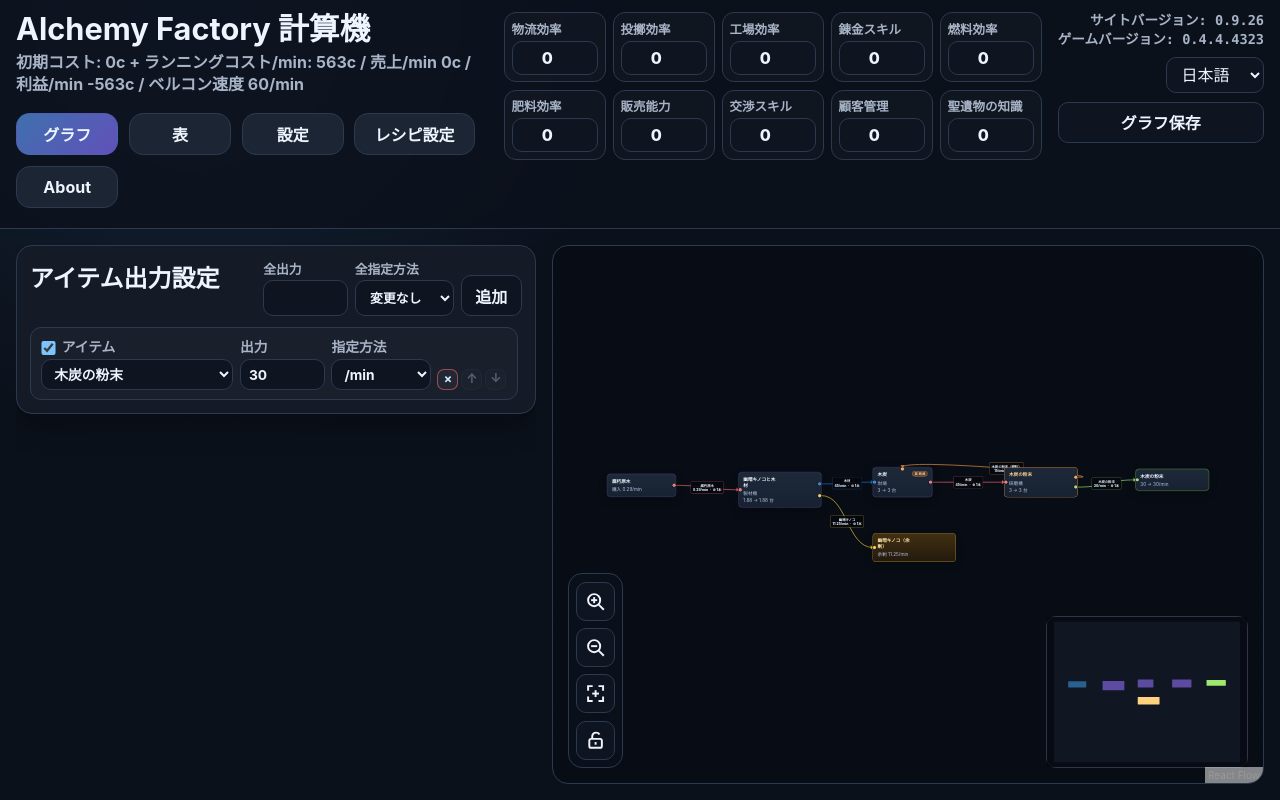
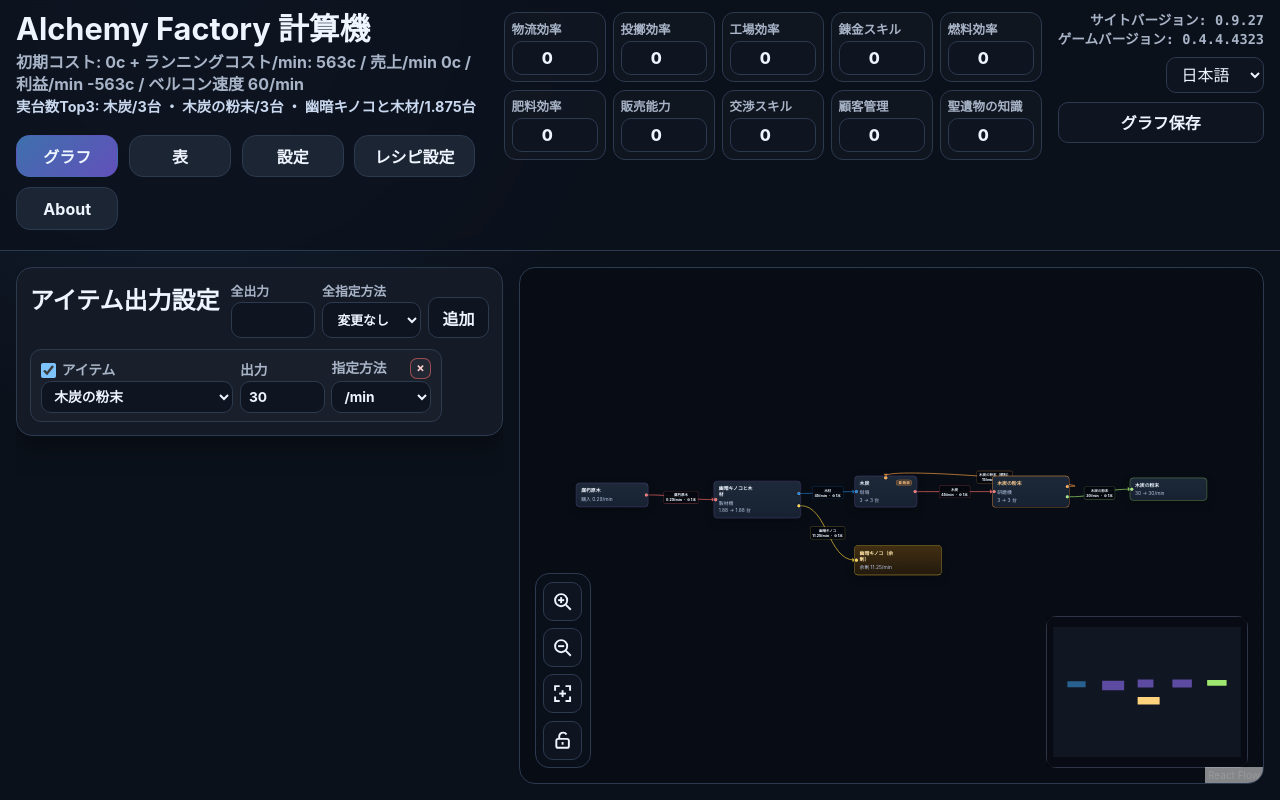
Before and after one commit to spaltfcy/alchemyfactory-calculator, a React (Vite) app: page / in a window 1280 px wide. Built offline with nearby package versions, Linux system fonts and the light colour scheme.

Commit message:
v0.9.27 Improve item output controls and table sorting

```diff
--- a/package.json
+++ b/package.json
@@ -1,6 +1,6 @@
 {
   "name": "alchemyfactory-calculator",
-  "version": "0.9.26",
+  "version": "0.9.27",
   "private": true,
   "type": "module",
   "scripts": {
--- a/src/App.tsx
+++ b/src/App.tsx
@@ -1,11 +1,11 @@
 import { useEffect, useMemo, useRef, useState, type ChangeEvent, type CSSProperties } from 'react';
-import type { AbilityId, AppSettings, AppState } from './types';
+import type { AbilityId, AppSettings, AppState, TablePreferences } from './types';
 import { filterPositiveTargets, sanitizeNegativeTargets } from './engine/targetValidation';
 import { calculationInvalidPersistentError, createUserMessage, messageText, type UserMessageInput, type UserMessageLog } from './utils/userMessages';
 import { DEFAULT_STATE } from './defaultState';
 import { calculate } from './engine/calculate';
 import { loadState, saveState } from './utils/storage';
-import { t } from './i18n';
+import { t, text } from './i18n';
 import { ABILITY_IDS, ABILITY_MAX_LEVEL, normalizeAbilityLevel, normalizeAbilitySettings } from './data/abilityTables';
 import { ItemOutputSettings } from './components/ItemOutputSettings';
 import { GraphTab, type GraphFocusRequest } from './components/GraphTab';
@@ -18,8 +18,9 @@ import { DebugTab } from './components/DebugTab';
 import { formatCopper, formatNumber } from './utils/format';
 import { getMachinePreferences } from './data/machinePreferences';
 import { getParadoxSettings, isParadoxableItem } from './data/paradox';
+import { recipeById } from './data/recipes';
 
-const APP_VERSION = '0.9.26';
+const APP_VERSION = '0.9.27';
 const GAME_VERSION = '0.4.4.4323';
 
 type RuntimeFlags = {
@@ -128,6 +129,14 @@ function mergeInitialState(safeMode: boolean): AppState {
         enabled: true,
       },
     },
+    tablePreferences: {
+      ...DEFAULT_STATE.tablePreferences,
+      ...(saved.tablePreferences ?? {}),
+      machineSort: {
+        ...DEFAULT_STATE.tablePreferences.machineSort,
+        ...(saved.tablePreferences?.machineSort ?? {}),
+      },
+    },
     abilities: normalizeAbilitySettings(saved.abilities),
     recipePreferences: { ...DEFAULT_STATE.recipePreferences, ...saved.recipePreferences },
     surplusPolicies: { ...DEFAULT_STATE.surplusPolicies, ...saved.surplusPolicies },
@@ -168,6 +177,17 @@ function settingsForCalculation(settings: AppSettings): AppSettings {
     thermalExtractor: {
       ...(settings.thermalExtractor ?? DEFAULT_STATE.settings.thermalExtractor),
       height: Number.isFinite(thermalExtractorHeight) ? thermalExtractorHeight : DEFAULT_STATE.settings.thermalExtractor.height,
+    },
+  };
+}
+
+
+function tablePreferencesWithMachineSort(current: TablePreferences, machineSort: TablePreferences['machineSort']): TablePreferences {
+  return {
+    ...current,
+    machineSort: {
+      ...current.machineSort,
+      ...machineSort,
     },
   };
 }
@@ -314,6 +334,21 @@ export function App() {
     [calculationTargets, calculationSettings, state.abilities, state.recipePreferences, state.surplusPolicies],
   );
 
+  const topMachineLine = useMemo(() => {
+    const unit = lang === 'ja' ? '台' : ' machines';
+    const entries = Object.values(result.recipeStats)
+      .filter((row) => Number.isFinite(row.actualMachines) && row.actualMachines > 0)
+      .sort((a, b) => b.actualMachines - a.actualMachines || a.recipeId.localeCompare(b.recipeId))
+      .slice(0, 3)
+      .map((row) => {
+        const recipe = recipeById[row.recipeId];
+        const recipeName = recipe ? text(recipe.name, lang) : row.recipeId;
+        return `${recipeName}/${formatNumber(row.actualMachines, 3)}${unit}`;
+      });
+    if (entries.length === 0) return '';
+    return (lang === 'ja' ? '実台数Top3: ' : 'Top actual machines: ') + entries.join(' ・ ');
+  }, [lang, result.recipeStats]);
+
   const calculationErrorKey = useMemo(
     () =>
       result.calculationStatus === 'invalid'
@@ -429,6 +464,8 @@ export function App() {
               <span className="debug-metric-inline"> / {debugCalculationLine}</span>
             )}
           </p>
+
+          {topMachineLine && <p className="top-machine-line">{topMachineLine}</p>}
 
           <nav className="tabs">
             {visibleTabs.map((tab) => (
@@ -561,7 +598,19 @@ export function App() {
               debug={runtimeFlags.debug}
             />
           </div>
-          {state.activeTab === 'table' && <TableTab lang={lang} result={result} />}
+          {state.activeTab === 'table' && (
+            <TableTab
+              lang={lang}
+              result={result}
+              tablePreferences={state.tablePreferences}
+              onTablePreferencesChange={(nextPreferences) =>
+                setState((current) => ({
+                  ...current,
+                  tablePreferences: tablePreferencesWithMachineSort(current.tablePreferences, nextPreferences.machineSort),
+                }))
+              }
+            />
+          )}
           {state.activeTab === 'settings' && <SettingsTab state={state} setState={setState} safeMode={runtimeFlags.safeMode} onBeginJsonImport={clearActiveUserMessages} onUserMessage={addUserMessage} appVersion={APP_VERSION} gameVersion={GAME_VERSION} />}
           {state.activeTab === 'recipeSettings' && <RecipeSettingsTab state={state} setState={setState} />}
           {state.activeTab === 'about' && <AboutTab lang={lang} />}
--- a/src/components/ItemOutputSettings.tsx
+++ b/src/components/ItemOutputSettings.tsx
@@ -64,15 +64,6 @@ function makeTarget(lang: Lang, targetDefaults: TargetDefaults): ProductionTarge
     mode: targetDefaults.mode,
     value: targetDefaults.value,
   };
-}
-
-function moveTarget(targets: ProductionTarget[], index: number, delta: number): ProductionTarget[] {
-  const nextIndex = index + delta;
-  if (nextIndex < 0 || nextIndex >= targets.length) return targets;
-  const next = [...targets];
-  const [target] = next.splice(index, 1);
-  next.splice(nextIndex, 0, target);
-  return next;
 }
 
 function moveTargetToIndex(targets: ProductionTarget[], fromIndex: number, toIndex: number): ProductionTarget[] {
@@ -174,13 +165,14 @@ export function ItemOutputSettings({ lang, targets, targetDefaults, onChange, on
     if (nextMode !== '') applyBulkOutput(nextMode);
   }
 
-  function reorderTarget(index: number, delta: number) {
-    const nextTargets = moveTarget(draftTargets, index, delta);
-    if (sameTargetOrder(nextTargets, draftTargets)) return;
-    commitTargets(nextTargets);
-  }
 
   function onDragStart(event: DragEvent<HTMLDivElement>, targetId: string): void {
+    const target = event.target;
+    if (target instanceof HTMLElement && target.closest('.item-output-value-field')) {
+      event.preventDefault();
+      setDraggingTargetId(null);
+      return;
+    }
     setDraggingTargetId(targetId);
     event.dataTransfer.effectAllowed = 'move';
     event.dataTransfer.setData('text/plain', targetId);
@@ -208,8 +200,6 @@ export function ItemOutputSettings({ lang, targets, targetDefaults, onChange, on
   const bulkOutputLabel = lang === 'ja' ? '全出力' : 'All output';
   const bulkModeLabel = lang === 'ja' ? '全指定方法' : 'All methods';
   const noBulkModeLabel = lang === 'ja' ? '変更なし' : 'No change';
-  const moveUpLabel = lang === 'ja' ? '上へ移動' : 'Move up';
-  const moveDownLabel = lang === 'ja' ? '下へ移動' : 'Move down';
   const removeLabel = lang === 'ja' ? '削除' : 'Remove';
   const enabledLabel = lang === 'ja' ? 'このレシピを使う' : 'Use this recipe';
 
@@ -245,7 +235,7 @@ export function ItemOutputSettings({ lang, targets, targetDefaults, onChange, on
       </div>
 
       <div className="item-output-list" aria-label={t('itemOutputSettings', lang)}>
-        {draftTargets.map((target, index) => (
+        {draftTargets.map((target) => (
           <div
             className={draggingTargetId === target.id ? 'item-output-card is-dragging' : 'item-output-card'}
             key={target.id}
@@ -281,7 +271,7 @@ export function ItemOutputSettings({ lang, targets, targetDefaults, onChange, on
               </select>
             </label>
 
-            <label className="item-output-field" onDoubleClick={(event) => event.stopPropagation()}>
+            <label className="item-output-field item-output-value-field" draggable={false} onDragStart={(event) => event.preventDefault()} onDoubleClick={(event) => event.stopPropagation()}>
               <span>{outputLabel}</span>
               <input
                 type="number"
@@ -295,8 +285,18 @@ export function ItemOutputSettings({ lang, targets, targetDefaults, onChange, on
               />
             </label>
 
-            <label className="item-output-field" onDoubleClick={(event) => event.stopPropagation()}>
-              <span>{t('mode', lang)}</span>
+            <div className="item-output-field item-output-mode-field" onDoubleClick={(event) => event.stopPropagation()}>
+              <div className="item-output-mode-heading">
+                <span>{t('mode', lang)}</span>
+                <button
+                  type="button"
+                  className="item-output-remove danger"
+                  aria-label={removeLabel}
+                  onClick={() => commitTargets(draftTargets.filter((x) => x.id !== target.id))}
+                >
+                  ×
+                </button>
+              </div>
               <select
                 value={target.mode}
                 onChange={(event: ChangeEvent<HTMLSelectElement>) =>
@@ -306,35 +306,6 @@ export function ItemOutputSettings({ lang, targets, targetDefaults, onChange, on
                 <option value="rate">{t('rateShort', lang)}</option>
                 <option value="machines">{t('machinesShort', lang)}</option>
               </select>
-            </label>
-
-            <div className="item-output-card-actions" aria-label={lang === 'ja' ? '削除と並び替え' : 'Remove and sort'} onDoubleClick={(event) => event.stopPropagation()}>
-              <button
-                type="button"
-                className="item-output-remove danger"
-                aria-label={removeLabel}
-                onClick={() => commitTargets(draftTargets.filter((x) => x.id !== target.id))}
-              >
-                ×
-              </button>
-              <button
-                type="button"
-                className="item-output-order-button"
-                disabled={index === 0}
-                aria-label={moveUpLabel}
-                onClick={() => reorderTarget(index, -1)}
-              >
-                ↑
-              </button>
-              <button
-                type="button"
-                className="item-output-order-button"
-                disabled={index === draftTargets.length - 1}
-                aria-label={moveDownLabel}
-                onClick={() => reorderTarget(index, 1)}
-              >
-                ↓
-              </button>
             </div>
           </div>
         ))}
--- a/src/components/TableTab.tsx
+++ b/src/components/TableTab.tsx
@@ -1,5 +1,5 @@
-import type { Lang } from '../types';
-import type { CalculationResult, ConveyorEdgeStat } from '../engine/calculate';
+import type { Lang, MachineTableSortKey, TablePreferences } from '../types';
+import type { CalculationResult, ConveyorEdgeStat, RecipeStat } from '../engine/calculate';
 import { itemById } from '../data/items';
 import { machineById } from '../data/machines';
 import { recipeById } from '../data/recipes';
@@ -9,6 +9,14 @@ import { formatCopper, formatNumber, formatRate } from '../utils/format';
 export type TableTabProps = {
   lang: Lang;
   result: CalculationResult;
+  tablePreferences: TablePreferences;
+  onTablePreferencesChange: (tablePreferences: TablePreferences) => void;
+};
+
+type MachineTableColumn = {
+  key: MachineTableSortKey;
+  label: string;
+  align?: 'left' | 'right';
 };
 
 function fallbackName(id: string, lang: Lang): string {
@@ -20,47 +28,77 @@ function transportCountLabel(edge: ConveyorEdgeStat, lang: Lang): string {
   return String(edge.transportUnits ?? edge.belts);
 }
 
-export function TableTab({ lang, result }: TableTabProps) {
-  const recipeRows = Object.values(result.recipeStats).sort((a, b) => a.recipeId.localeCompare(b.recipeId));
+function recipeName(row: RecipeStat, lang: Lang): string {
+  const recipe = recipeById[row.recipeId];
+  return recipe ? text(recipe.name, lang) : row.recipeId;
+}
+
+function machineName(row: RecipeStat, lang: Lang): string {
+  const machine = machineById[row.machineId];
+  return machine ? text(machine.name, lang) : row.machineId;
+}
+
+function surplusTotal(row: RecipeStat): number {
+  return Object.values(row.surplusOutputRates).reduce((sum, value) => sum + Math.max(0, value), 0);
+}
+
+function compareText(a: string, b: string, lang: Lang): number {
+  return new Intl.Collator(lang === 'ja' ? 'ja' : 'en', { numeric: true, sensitivity: 'base' }).compare(a, b);
+}
+
+function compareMachineRows(a: RecipeStat, b: RecipeStat, key: MachineTableSortKey, lang: Lang): number {
+  if (key === 'recipe') return compareText(recipeName(a, lang), recipeName(b, lang), lang);
+  if (key === 'machine') return compareText(machineName(a, lang), machineName(b, lang), lang);
+  if (key === 'theoreticalMachines') return a.theoreticalMachines - b.theoreticalMachines;
+  if (key === 'actualMachines') return a.actualMachines - b.actualMachines;
+  return surplusTotal(a) - surplusTotal(b);
+}
+
+function machineSortLabel(active: boolean, direction: TablePreferences['machineSort']['direction']): string {
+  if (!active) return '';
+  return direction === 'asc' ? ' ▲' : ' ▼';
+}
+
+export function TableTab({ lang, result, tablePreferences, onTablePreferencesChange }: TableTabProps) {
+  const machineSort = tablePreferences.machineSort;
+  const machineColumns: MachineTableColumn[] = [
+    { key: 'recipe', label: t('recipe', lang) },
+    { key: 'machine', label: t('machines', lang) },
+    { key: 'theoreticalMachines', label: lang === 'ja' ? '理論台数' : 'Theoretical', align: 'right' },
+    { key: 'actualMachines', label: lang === 'ja' ? '実台数' : 'Actual', align: 'right' },
+    { key: 'surplus', label: t('surplus', lang) },
+  ];
+
+  const recipeRows = Object.values(result.recipeStats).sort((a, b) => {
+    const direction = machineSort.direction === 'asc' ? 1 : -1;
+    const primary = compareMachineRows(a, b, machineSort.key, lang) * direction;
+    if (primary !== 0) return primary;
+    return a.recipeId.localeCompare(b.recipeId);
+  });
   const itemRows = Object.values(result.itemStats).sort((a, b) => a.itemId.localeCompare(b.itemId));
   const initialCostLabel = lang === 'ja' ? '初期コスト' : 'Initial cost';
   const runningCostLabel = lang === 'ja' ? 'ランニングコスト/min' : 'Running cost/min';
   const initialPurchasedLabel = lang === 'ja' ? '初期購入' : 'Initial purchase';
 
+  function setMachineSort(key: MachineTableSortKey): void {
+    const direction = machineSort.key === key && machineSort.direction === 'asc' ? 'desc' : 'asc';
+    onTablePreferencesChange({
+      ...tablePreferences,
+      machineSort: { key, direction },
+    });
+  }
+
   return (
     <div className="table-tab">
-      <section className="panel table-summary-panel">
-        <div className="table-summary-grid">
-          <div>
-            <span>{initialCostLabel}</span>
-            <strong>{formatCopper(result.totals.initialCostCopper)}</strong>
-          </div>
-          <div>
-            <span>{runningCostLabel}</span>
-            <strong>{formatCopper(result.totals.runningCostCopperPerMin)}</strong>
-          </div>
-          <div>
-            <span>{t('revenue', lang)}</span>
-            <strong>{formatCopper(result.totals.revenueCopperPerMin)}</strong>
-          </div>
-          <div>
-            <span>{t('profit', lang)}</span>
-            <strong>{formatCopper(result.totals.profitCopperPerMin)}</strong>
-          </div>
-          <div>
-            <span>{t('conveyorSpeed', lang)}</span>
-            <strong>{formatNumber(result.totals.conveyorItemsPerMinute)}/min</strong>
-          </div>
-        </div>
-
-        {result.warnings.length > 0 && (
+      {result.warnings.length > 0 && (
+        <section className="panel table-warning-panel">
           <div className="warning-list">
             {result.warnings.map((warning, index) => (
               <p key={index}>! {lang === 'ja' ? warning.messageJa : warning.messageEn}</p>
             ))}
           </div>
-        )}
-      </section>
+        </section>
+      )}
 
       <section className="panel table-section">
         <h2>{t('machinesTable', lang)}</h2>
@@ -69,17 +107,24 @@ export function TableTab({ lang, result }: TableTabProps) {
           <table className="data-table">
             <thead>
               <tr>
-                <th>{t('recipe', lang)}</th>
-                <th>{t('machines', lang)}</th>
-                <th>{lang === 'ja' ? '理論台数' : 'Theoretical'}</th>
-                <th>{lang === 'ja' ? '実台数' : 'Actual'}</th>
-                <th>{t('surplus', lang)}</th>
+                {machineColumns.map((column) => {
+                  const active = machineSort.key === column.key;
+                  return (
+                    <th key={column.key} aria-sort={active ? (machineSort.direction === 'asc' ? 'ascending' : 'descending') : 'none'}>
+                      <button
+                        type="button"
+                        className={column.align === 'right' ? 'table-sort-button table-sort-button-right' : 'table-sort-button'}
+                        onClick={() => setMachineSort(column.key)}
+                      >
+                        {column.label}{machineSortLabel(active, machineSort.direction)}
+                      </button>
+                    </th>
+                  );
+                })}
               </tr>
             </thead>
             <tbody>
               {recipeRows.map((row) => {
-                const recipe = recipeById[row.recipeId];
-                const machine = machineById[row.machineId];
                 const surplus = Object.entries(row.surplusOutputRates)
                   .filter(([, value]) => value > 0)
                   .map(([itemId, value]) => {
@@ -90,8 +135,8 @@ export function TableTab({ lang, result }: TableTabProps) {
 
                 return (
                   <tr key={row.recipeId}>
-                    <td>{recipe ? text(recipe.name, lang) : row.recipeId}</td>
-                    <td>{machine ? text(machine.name, lang) : row.machineId}</td>
+                    <td>{recipeName(row, lang)}</td>
+                    <td>{machineName(row, lang)}</td>
                     <td>{formatNumber(row.theoreticalMachines, 3)}</td>
                     <td>{formatNumber(row.actualMachines, 3)}</td>
                     <td>{surplus || '-'}</td>
--- a/src/defaultState.ts
+++ b/src/defaultState.ts
@@ -7,6 +7,12 @@ export const DEFAULT_STATE: AppState = {
   version: 27,
   language: 'ja',
   activeTab: 'graph',
+  tablePreferences: {
+    machineSort: {
+      key: 'recipe',
+      direction: 'asc',
+    },
+  },
   targets: [
     {
       id: 'target-1',
--- a/src/styles.css
+++ b/src/styles.css
@@ -131,6 +131,14 @@ a {
   line-height: 1.35;
 }
 
+.top-machine-line {
+  margin: 0.2rem 0 0;
+  color: #c9d8ef;
+  font-size: 0.9rem;
+  font-weight: 750;
+  line-height: 1.3;
+}
+
 .main-layout {
   display: grid;
   grid-template-columns: max-content minmax(0, 1fr);
@@ -332,7 +340,7 @@ a {
 .item-output-card {
   position: relative;
   display: grid;
-  grid-template-columns: var(--item-output-item-width) var(--item-output-value-width) var(--item-output-mode-width) max-content;
+  grid-template-columns: var(--item-output-item-width) var(--item-output-value-width) var(--item-output-mode-width);
   column-gap: var(--item-output-gap);
   align-items: end;
   width: max-content;
@@ -403,51 +411,39 @@ a {
   font-weight: 700;
 }
 
-.item-output-card-actions {
+.item-output-mode-heading {
+  display: flex;
+  align-items: center;
+  justify-content: space-between;
+  gap: 0.35rem;
+  min-height: 1.05rem;
+  line-height: 1.1;
+  white-space: nowrap;
+}
+
+.item-output-card .item-output-remove {
   position: static;
-  display: flex;
-  gap: 0.18rem;
-  align-items: end;
-  justify-content: flex-start;
-  min-width: max-content;
-  padding: 0;
-  margin: 0;
-}
-
-.item-output-card-actions .item-output-remove,
-.item-output-card .item-output-remove,
-.item-output-card-actions .item-output-order-button {
-  position: static;
-  top: auto;
-  right: auto;
   display: inline-grid;
   place-items: center;
-  width: 1.32rem;
-  min-width: 1.32rem;
-  height: 1.32rem;
-  min-height: 1.32rem;
+  width: 1.28rem;
+  min-width: 1.28rem;
+  height: 1.28rem;
+  min-height: 1.28rem;
   padding: 0;
   margin: 0;
   border-radius: 7px;
   background: rgba(255, 255, 255, 0.04);
-  color: #dbeafe;
+  color: #ffd0d0;
   font-size: 0.78rem;
   font-weight: 700;
   line-height: 1;
 }
 
-.item-output-card-actions button:hover,
-.item-output-card-actions .item-output-remove:hover,
-.item-output-card-actions .item-output-order-button:hover {
+.item-output-card .item-output-remove:hover,
+.item-output-card .item-output-remove:focus {
   transform: none;
   border-color: var(--border);
   font-weight: 700;
-}
-
-.item-output-card-actions .item-output-order-button:disabled {
-  cursor: default;
-  opacity: 0.32;
-  transform: none;
 }
 
 /* graph */
@@ -736,38 +732,14 @@ a {
   align-content: start;
 }
 
-.table-summary-panel,
+.table-warning-panel,
 .table-section {
   padding: 1rem;
 }
 
-.table-summary-grid {
-  display: grid;
-  grid-template-columns: repeat(5, minmax(8rem, 1fr));
-  gap: 0.75rem;
-}
-
-.table-summary-grid div {
-  display: grid;
-  gap: 0.25rem;
-  padding: 0.65rem 0.75rem;
-  border: 1px solid var(--border);
-  border-radius: 12px;
-  background: rgba(255, 255, 255, 0.018);
-}
-
-.table-summary-grid span {
-  color: var(--muted);
-  font-size: 0.85rem;
-  font-weight: 700;
-}
-
-.table-summary-grid strong {
-  font-size: 1.05rem;
-}
 
 .warning-list {
-  margin-top: 0.8rem;
+  margin-top: 0;
   color: #ffd0d0;
 }
 
@@ -788,6 +760,34 @@ a {
   width: 100%;
   min-width: 48rem;
   border-collapse: collapse;
+}
+
+.table-sort-button {
+  display: inline-flex;
+  align-items: center;
+  justify-content: flex-start;
+  width: 100%;
+  min-height: 0;
+  padding: 0;
+  border: 0;
+  border-radius: 0;
+  background: transparent;
+  color: inherit;
+  font-weight: 800;
+  text-align: left;
+}
+
+.table-sort-button:hover,
+.table-sort-button:focus {
+  transform: none;
+  border-color: transparent;
+  background: transparent;
+  color: var(--accent);
+}
+
+.table-sort-button-right {
+  justify-content: flex-end;
+  text-align: right;
 }
 
 .data-table th,
@@ -956,9 +956,6 @@ a {
     grid-column: auto;
   }
 
-  .table-summary-grid {
-    grid-template-columns: 1fr;
-  }
 }
 
 
@@ -976,7 +973,7 @@ a {
   }
 
   .item-output-card {
-    grid-template-columns: minmax(0, 1fr) var(--item-output-value-width) var(--item-output-mode-width) max-content;
+    grid-template-columns: minmax(0, 1fr) var(--item-output-value-width) var(--item-output-mode-width);
   }
 
   .item-output-item-field {
```
Also changed, not shown: src/components/DebugTab.tsx (+8 -0 lines), src/components/SettingsTab.tsx (+29 -19 lines), src/types.ts (+12 -0 lines).
